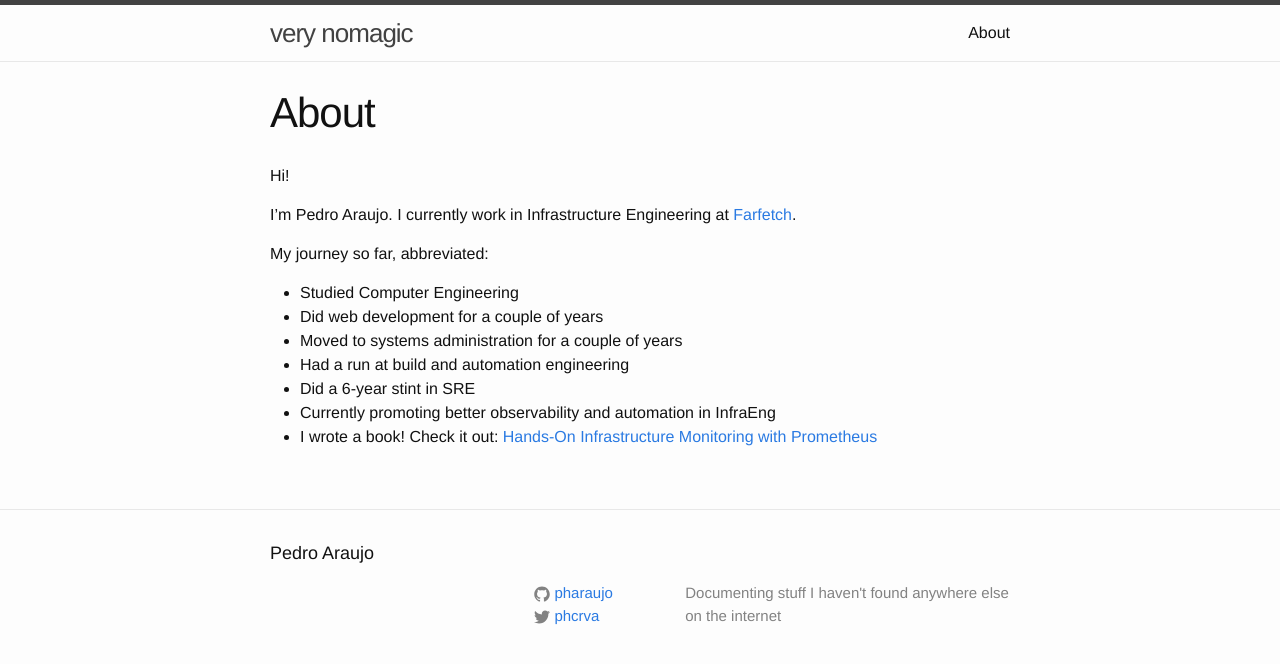
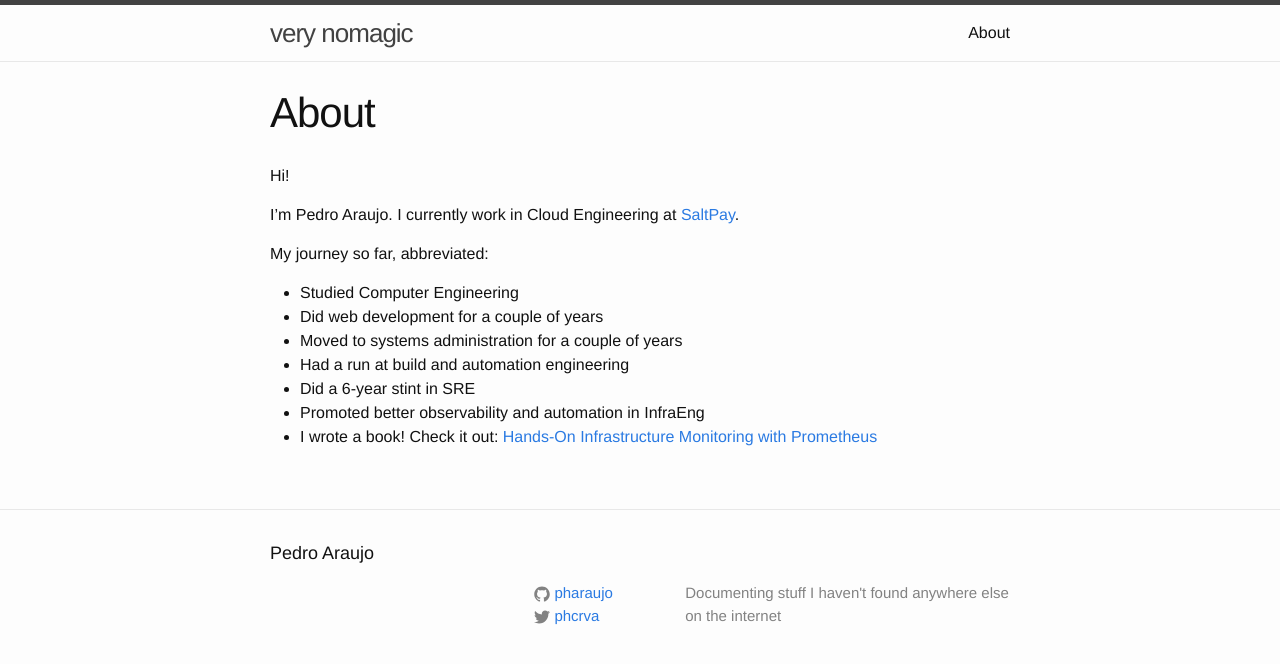
Before and after one commit to pharaujo/pharaujo.github.io, a Jekyll site: the page built from about.md, in a window 1280 px wide. Shown: the top 664 px of the page. Built offline with Jekyll 4.4.1, drawn with Linux system fonts in a browser that asks for light colours.

Commit message:
Update About page

```diff
--- a/about.md
+++ b/about.md
@@ -6,7 +6,7 @@ permalink: /about/
 
 Hi!
 
-I'm Pedro Araujo. I currently work in Infrastructure Engineering at [Farfetch](https://www.farfetch.com).
+I'm Pedro Araujo. I currently work in Cloud Engineering at [SaltPay](https://www.saltpay.co).
 
 My journey so far, abbreviated:
 
@@ -15,5 +15,5 @@ My journey so far, abbreviated:
   - Moved to systems administration for a couple of years
   - Had a run at build and automation engineering
   - Did a 6-year stint in SRE
-  - Currently promoting better observability and automation in InfraEng
+  - Promoted better observability and automation in InfraEng
   - I wrote a book! Check it out: [Hands-On Infrastructure Monitoring with Prometheus](https://www.packtpub.com/eu/virtualization-and-cloud/hands-infrastructure-monitoring-prometheus)
```
